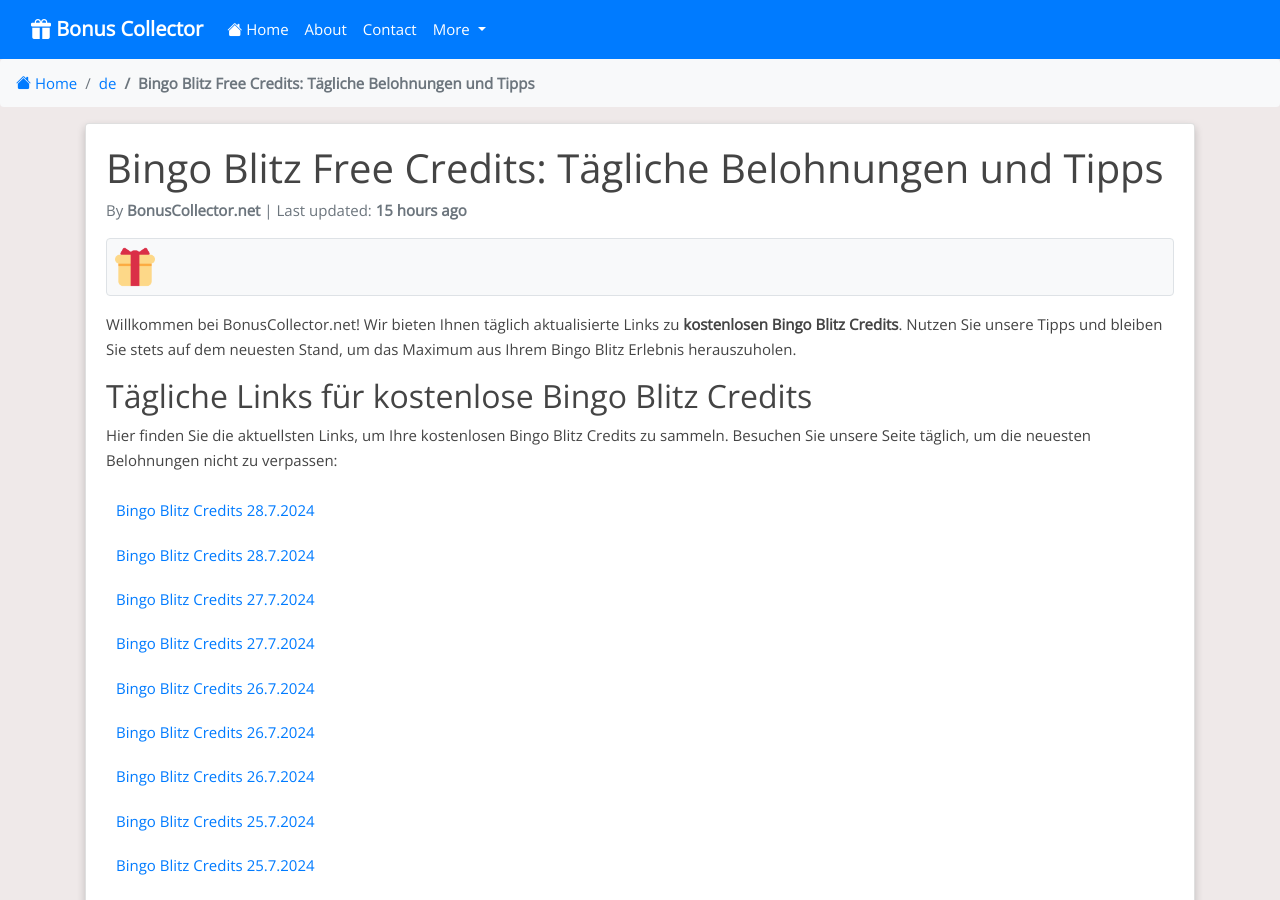
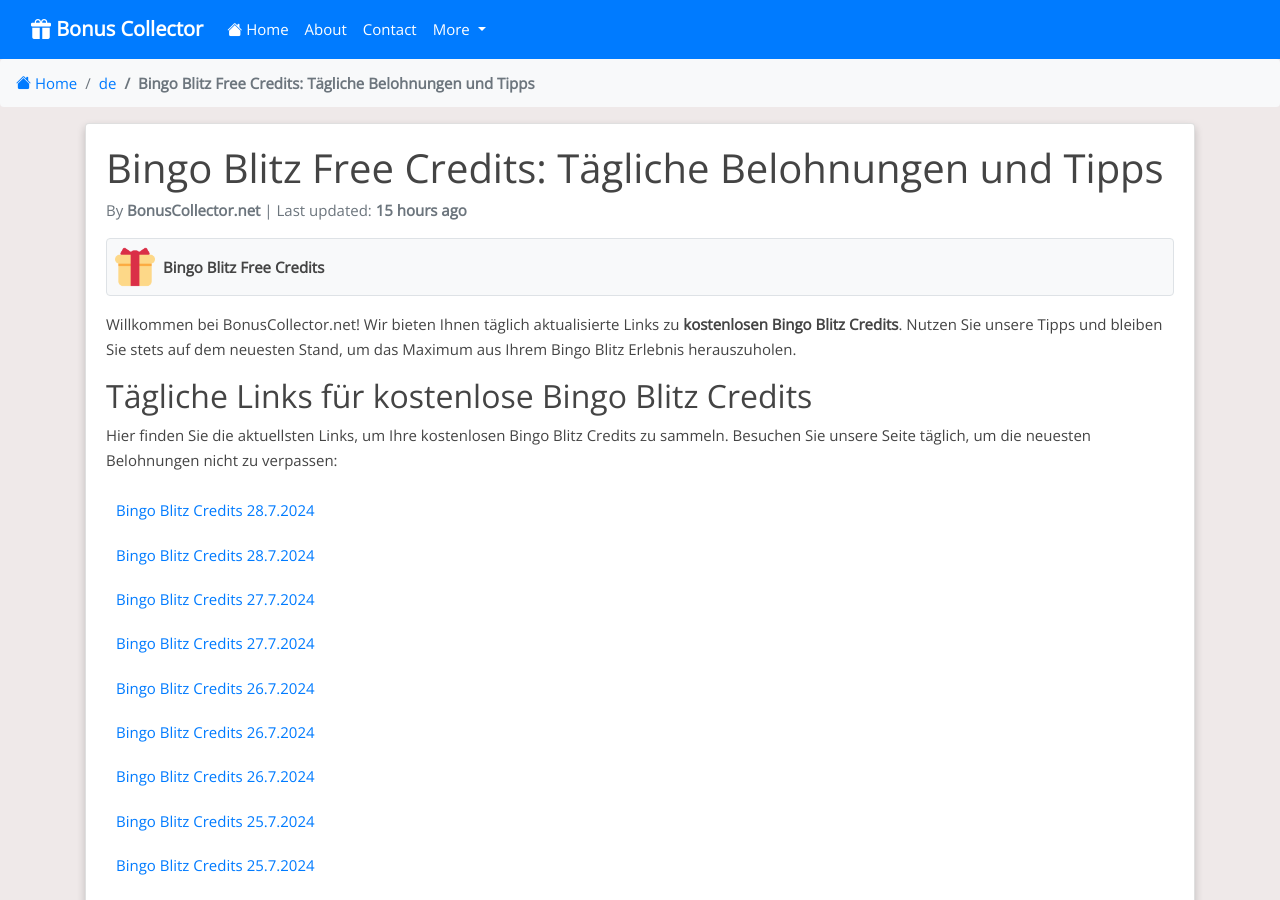
Before and after one commit to Prollad99/bs-net, a Jekyll site: the page built from de/_posts/2024-07-18-bingo-blitz.md, in a window 1280 px wide and 900 px high. Built offline with Jekyll 4.4.1, drawn with Linux system fonts in a browser that asks for light colours; nearby versions of some CDN libraries; comment, search, counter and statistics services are not loaded.

Commit message:
Update 2024-07-18-bingo-blitz.md

```diff
--- a/de/_posts/2024-07-18-bingo-blitz.md
+++ b/de/_posts/2024-07-18-bingo-blitz.md
@@ -9,6 +9,8 @@
 permalink: /de/bingo-blitz-free-credits/
 image: /assets/images/bingo-blitz.webp
 include_file: bingo-blitz.html
+manifest: /manifests/de/bingo-blitz.json
+app_name: "Bingo Blitz Free Credits"
 ---
 
 Willkommen bei BonusCollector.net! Wir bieten Ihnen täglich aktualisierte Links zu **kostenlosen Bingo Blitz Credits**. Nutzen Sie unsere Tipps und bleiben Sie stets auf dem neuesten Stand, um das Maximum aus Ihrem Bingo Blitz Erlebnis herauszuholen.
```
